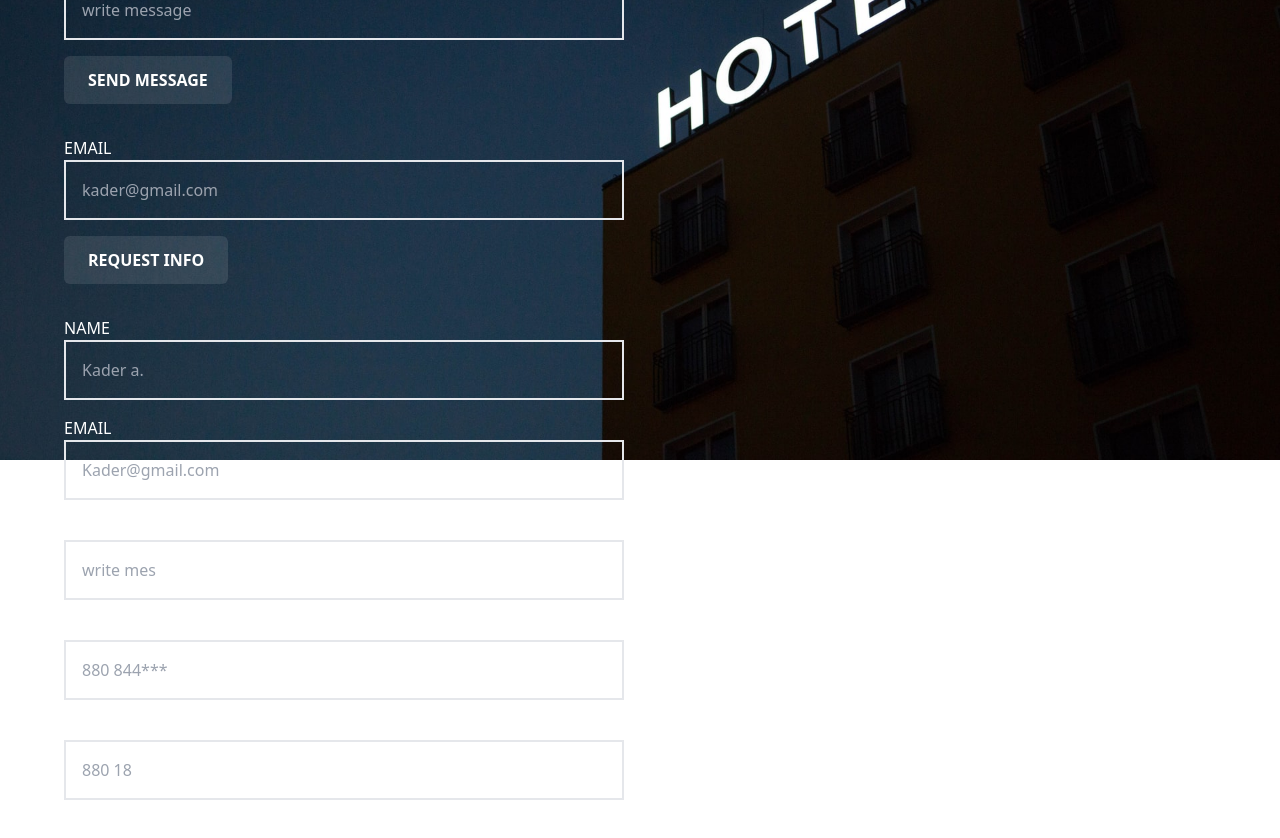
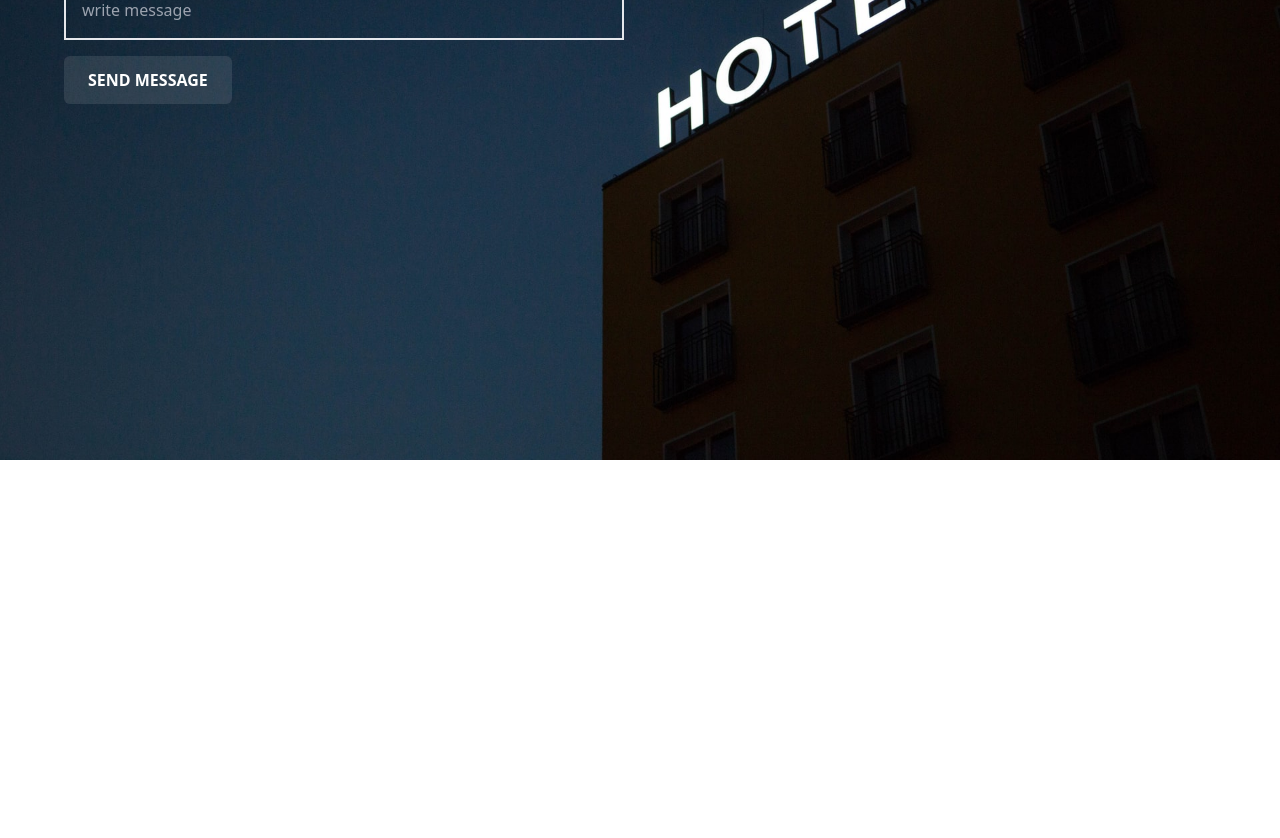
Before and after one commit to kaderabdul79/childCare, a React (Create React App) app: page / in a window 1280 px wide. Shown: the part 1940-2778 px from the top of the page. After the commit the page ends 2400 px from the top, so only its background shows below. Built offline with nearby package versions, Linux system fonts and the light colour scheme; what tailwindcss-children would draw is missing.

Commit message:
finish to make dynamic tab

```diff
--- a/src/components/Information.js
+++ b/src/components/Information.js
@@ -1,22 +1,24 @@
 import React from 'react';
+import { useState } from 'react';
 import CustomBtn from './elements/CustomBtn';
 import Request from './tabs/Request';
 import Reservation from './tabs/Reservation';
 import SendMessage from './tabs/SendMessage';
 
 const Information = () => {
+    const [tab,setTab] = useState('sendmessage')
     return (
         <div className='w-full h-screen bg-info-bg bg-cover bg-center text-white uppercase p-8'>
 
             <div className='children:m-4'>
-                <CustomBtn children='Send Message'></CustomBtn>
-                <CustomBtn children='Request Info'></CustomBtn>
-                <CustomBtn children='Make Reservation'></CustomBtn>
+                <CustomBtn children='Send Message' onClickItem={() => setTab('sendmessage')}></CustomBtn>
+                <CustomBtn children='Request Info' onClickItem={() => setTab('requestInfo')}></CustomBtn>
+                <CustomBtn children='Make Reservation' onClickItem={() => setTab('makeReservation')}></CustomBtn>
             </div>
 
-            <SendMessage></SendMessage>
-            <Request></Request>
-            <Reservation></Reservation>
+            {tab === 'sendmessage' && <SendMessage></SendMessage>}
+            {tab === 'requestInfo' && <Request></Request>}
+            {tab === 'makeReservation' && <Reservation></Reservation>}
 
         </div>
     );
```
